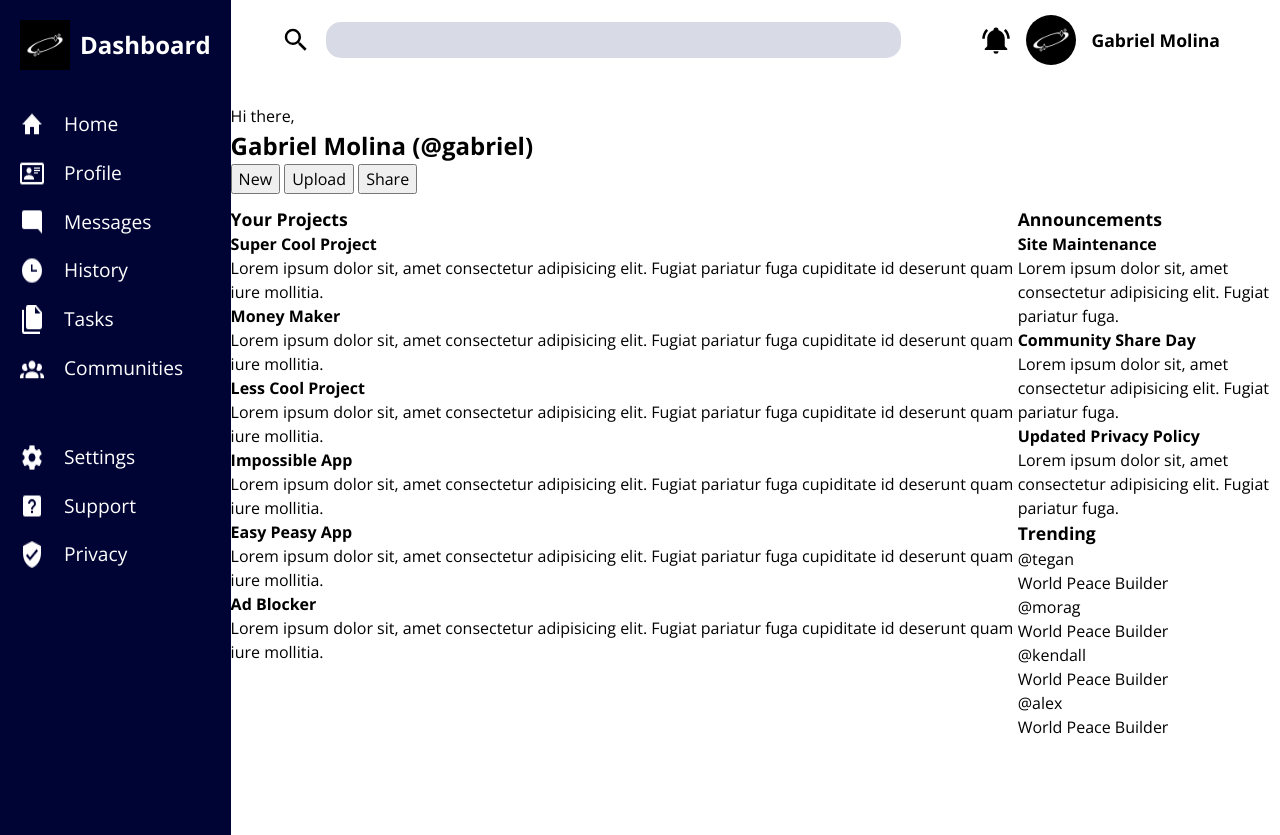
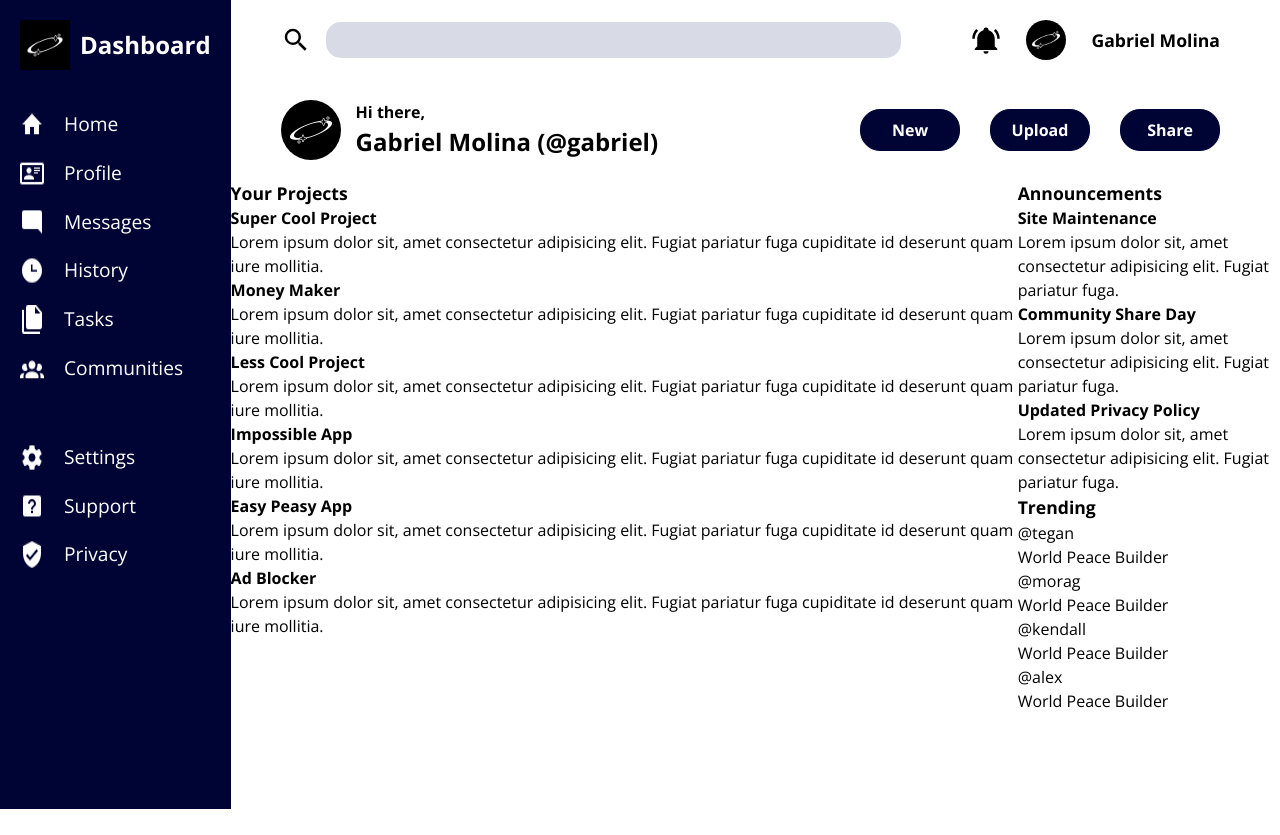
Before and after one commit to gabriel-2600/odin_admin-dashboard, a plain HTML site: page index.html in a window 1280 px wide. After the commit the page ends 809 px from the top, so only its background shows below. Drawn offline with nearby package versions, Linux system fonts and the light colour scheme.

Commit message:
added styles for create content section

```diff
--- a/index.html
+++ b/index.html
@@ -84,22 +84,21 @@
             width="30px"
             height="30px"
           />
-          <img src="assets/logo.jpg" alt="Profile" width="50px" height="50px" />
+          <img src="assets/logo.jpg" alt="Profile" width="40px" height="40px" />
           <h3>Gabriel Molina</h3>
         </div>
       </div>
 
       <div class="create-content-section">
-        <div class="profile-image">
-          <img src="" alt="" />
+        <div class="greetings">
+          <img src="assets/logo.jpg" alt="Profile" width="60px" height="60px" />
+          <div>
+            <p>Hi there,</p>
+            <h2>Gabriel Molina (@gabriel)</h2>
+          </div>
         </div>
 
-        <div>
-          <p>Hi there,</p>
-          <h2>Gabriel Molina (@gabriel)</h2>
-        </div>
-
-        <div class="buttons-container">
+        <div class="content-btn-container">
           <button class="new">New</button>
           <button class="upload">Upload</button>
           <button class="share">Share</button>
--- a/styles.css
+++ b/styles.css
@@ -12,6 +12,7 @@
 /* Variables */
 :root {
   --navyblue: #000435;
+  --light-blue: #3c4282;
   --white: #ffffff;
   --blue-gray: #d8dae6;
 }
@@ -46,7 +47,7 @@ select {
   min-height: 100vh;
   display: grid;
   grid-template-columns: 0.7fr 4fr;
-  grid-template-rows: 80px 1fr 5fr;
+  grid-template-rows: 80px 100px 5fr;
 }
 
 .dashboard {
@@ -177,7 +178,7 @@ label[for="search-bar"] {
 .profile {
   display: flex;
   align-items: center;
-  gap: 15px;
+  gap: 25px;
 }
 
 h3 {
@@ -189,3 +190,44 @@ h3 {
 }
 
 /* Create Content Section */
+.create-content-section {
+  display: flex;
+  align-items: center;
+  justify-content: space-between;
+  padding: 0 60px 0 50px;
+}
+
+.greetings {
+  display: flex;
+  gap: 15px;
+}
+
+.greetings img {
+  border-radius: 100px;
+}
+
+.greetings p {
+  font-weight: 700;
+}
+
+.content-btn-container {
+  display: flex;
+  gap: 30px;
+}
+
+.content-btn-container button {
+  width: 100px;
+  padding: 8px 0;
+  border: 0;
+  border-radius: 20px;
+  background-color: var(--navyblue);
+  color: var(--white);
+  font-weight: 700;
+  border: 1px solid var(--navyblue);
+}
+
+.content-btn-container button:hover {
+  cursor: pointer;
+  background-color: var(--light-blue);
+  transition: 0.2s;
+}
```
